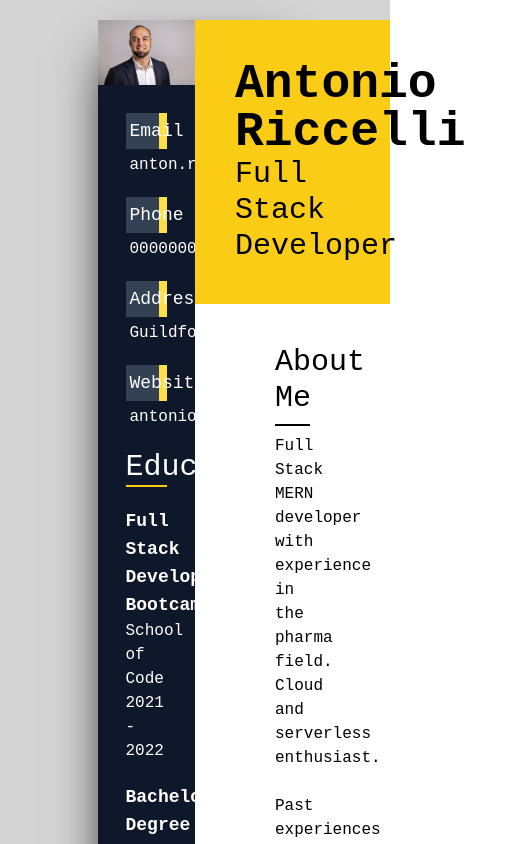
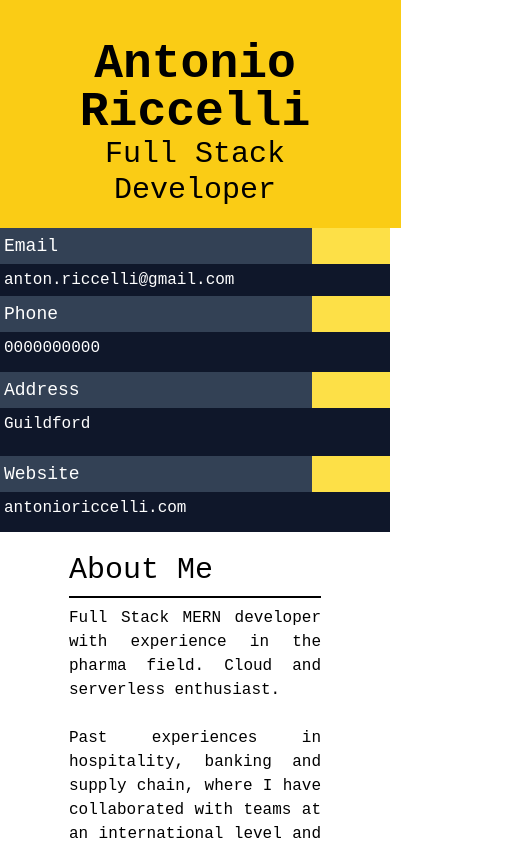
Before and after one commit to Antonio-Riccelli/cloud-resume-challenge-frontend, a Next.js app: page / in a window 390 px wide. Shown: the top 844 px of the page, 527 px wide, since content can reach past the window. Built offline with nearby package versions, Linux system fonts and the light colour scheme; no server answers.

Commit message:
ipad and mobile styling add

```diff
--- a/pages/index.tsx
+++ b/pages/index.tsx
@@ -1,7 +1,6 @@
 import type { NextPage } from "next";
 import Head from "next/head";
 import Image from "next/image";
-import styles from "../styles/Home.module.css";
 import { useEffect, useState } from "react";
 import axios from "axios";
 
@@ -13,33 +12,41 @@ const Home: NextPage = () => {
   useEffect(() => {
     const retrieveData = async () => {
       try {
-      const response = await axios.get('https://76ycsxgr5k.execute-api.us-east-1.amazonaws.com/PROD');
-      console.log("Response to retrieving counter value:", response.data.body);
+        const response = await axios.get(
+          "https://76ycsxgr5k.execute-api.us-east-1.amazonaws.com/PROD"
+        );
+        console.log(
+          "Response to retrieving counter value:",
+          response.data.body
+        );
         setVisitorCount(response.data.body.count);
-    } catch (error : any) {
-      console.log("Error in retrieving visitor counter value:", error.message);
+      } catch (error: any) {
+        console.log(
+          "Error in retrieving visitor counter value:",
+          error.message
+        );
       }
-  }
+    };
 
     const postData = async () => {
       try {
-      const response = await axios.post('https://76ycsxgr5k.execute-api.us-east-1.amazonaws.com/PROD');
+        const response = await axios.post(
+          "https://76ycsxgr5k.execute-api.us-east-1.amazonaws.com/PROD"
+        );
         console.log("Response to updating counter value:", response.data);
+      } catch (error: any) {
+        console.log("Error in updating counter value:", error.message);
+      }
+    };
 
-    } catch (error : any) {
-      console.log("Error in updating counter value:", error.message)
-    }
-  }
-
-  postData();
-  retrieveData();
-}, [])
-
+    // postData();
+    // retrieveData();
+  }, []);
 
   return (
     <div
       id="container"
-      className="flex h-full w-full flex-col items-center bg-neutral-300"
+      className="m-0 flex h-full w-full flex-col items-center justify-center bg-neutral-300"
     >
       <Head>
         <title>Antonio Riccelli - Resume</title>
@@ -48,11 +55,14 @@ useEffect(() => {
       </Head>
 
       {/* WRAPPER FOR SIDEBAR AND MAIN */}
-      <div className="m-5 flex h-full w-6/12 flex-row shadow-2xl shadow-black">
+      <div
+        className="flex h-full flex-col-reverse shadow-2xl shadow-black md:m-5 md:flex-row lg:w-6/12"
+        id="content-wrapper"
+      >
         {/* SIDEBAR */}
         <section
           id="sidebar"
-          className="flex w-2/4 flex-col bg-slate-900 text-white"
+          className="hidden bg-slate-900 text-white sm:flex md:w-2/4 md:flex-col"
         >
           <section id="picture-section" className="relative">
             <Image
@@ -61,25 +71,31 @@ useEffect(() => {
               objectFit={"cover"}
               width={400}
               height={400}
+              className="sm:w-400 sm:h-400 hidden sm:block sm:object-cover"
             />
           </section>
 
-          <div className={"p-5"}>
-            <section id="personal-details-section" className="flex flex-col">
-              <section id="email-section" className="flex flex-col p-2">
+          <div className={"md:p-2 lg:p-5"}>
+            <section
+              id="personal-details-section"
+              className="flex flex-col break-words"
+            >
+              <section id="email-section" className="flex flex-col md:p-2">
                 <div className="contact" id="email">
                   <p className={"bg-yellow-300"}>
                     <span
-                      className={"inline-block w-4/5 bg-slate-700 p-1 text-lg"}
+                      className={
+                        "inline-block bg-slate-700 md:w-4/5 md:p-1 md:text-lg"
+                      }
                     >
                       Email
                     </span>
                   </p>
-                  <p className={"p-1 text-base"}>anton.riccelli@gmail.com</p>
+                  <p className={"text-base md:p-1"}>anton.riccelli@gmail.com</p>
                 </div>
               </section>
 
-              <section id="phone-section" className="flex flex-col p-2">
+              <section id="phone-section" className="flex flex-col md:p-2">
                 <div className="phone" id="phone">
                   <p className={"bg-yellow-300"}>
                     <span className={"block w-4/5 bg-slate-700 p-1 text-lg"}>
@@ -149,13 +165,77 @@ useEffect(() => {
         {/* MAIN SECTION */}
         <main
           id="main"
-          className="flex w-full flex-col space-y-10 bg-white pb-10"
+          className="flex w-full flex-col bg-white pb-10 sm:space-y-10"
         >
           {/* HEADER */}
-          <header id="header" className={"bg-yellow-400 p-10 text-center"}>
-            <h1 className="text-left text-5xl font-bold">Antonio Riccelli</h1>
-            <h2 className="text-3xl">Full Stack Developer</h2>
+          <header
+            id="header"
+            className={
+              "flex flex-col justify-center bg-yellow-400 p-10 pb-5 text-center align-middle sm:pb-10"
+            }
+          >
+            <h1 className="text-center text-5xl font-bold sm:text-left">
+              Antonio Riccelli
+            </h1>
+            <h2 className="text-center text-3xl sm:text-left">
+              Full Stack Developer
+            </h2>
           </header>
+
+          {/* PERSONAL DETAILS SECTION FOR MOBILE ONLY */}
+          <section
+            id="personal-details-section"
+            className="m-0 mx-auto mb-5 flex w-screen flex-col justify-center break-words bg-slate-900 p-0 align-middle text-white sm:hidden md:hidden lg:hidden xl:hidden"
+          >
+            <section id="email-section" className="flex flex-col">
+              <div className="" id="email">
+                <p className={"bg-yellow-300"}>
+                  <span
+                    className={"inline-block w-4/5 bg-slate-700 p-1 text-lg"}
+                  >
+                    Email
+                  </span>
+                </p>
+                <p className={"p-1 text-base"}>anton.riccelli@gmail.com</p>
+              </div>
+            </section>
+
+            <section id="phone-section" className="flex flex-col">
+              <div className="phone" id="phone">
+                <p className={"bg-yellow-300"}>
+                  <span className={"block w-4/5 bg-slate-700 p-1 text-lg"}>
+                    Phone
+                  </span>
+                </p>
+                <p className={"p-1 text-base"}>0000000000</p>
+              </div>
+            </section>
+
+            <section id="address-section" className="flex flex-col py-2">
+              <p className={"bg-yellow-300"}>
+                <span className={"block w-4/5 bg-slate-700 p-1 text-lg"}>
+                  Address
+                </span>
+              </p>
+              <p className={"p-1 text-base"} id="address">
+                Guildford
+              </p>
+            </section>
+
+            <section id="website-section" className="flex flex-col py-2">
+              <p className={"bg-yellow-300"}>
+                <span className={"block w-4/5 bg-slate-700 p-1 text-lg"}>
+                  Website
+                </span>
+              </p>
+              <a
+                className={"p-1 text-base"}
+                href="https://www.antonioriccelli.com"
+              >
+                antonioriccelli.com
+              </a>
+            </section>
+          </section>
 
           <section className="space-y-2 px-20" id="cv-section-summary">
             <h2 className={"border-b-2 border-black pb-2 text-3xl"}>
@@ -410,11 +490,43 @@ useEffect(() => {
               <p>2015 - 2016</p>
             </div>
           </section>
+
+          {/* EDUCATION SECTION FOR MOBILE ONLY */}
+          <section
+            id="education-section"
+            className="mb-5 flex flex-col space-y-2 p-2 px-20 text-base sm:hidden"
+          >
+            <h2
+              className={"border-b-2 border-solid border-b-yellow-400 text-3xl"}
+            >
+              Education
+            </h2>
+            <section
+              className={"border-l-4 border-solid pl-1"}
+              id="education-entry"
+            >
+              <p className="text-lg font-bold">
+                Full Stack Development Bootcamp
+              </p>
+              <p className={"text-base"}>School of Code</p>
+              <p className={"text-base"}>2021 - 2022</p>
+            </section>
+            <section
+              id="education-entry"
+              className="border-l-4 border-solid pl-1"
+            >
+              <p className={"text-lg font-bold"}>
+                Bachelor&apos;s Degree in Foreign Languages and Literatures
+              </p>
+              <p className={"text-base"}>Naples Eastern University</p>
+              <p className={"text-base"}>2011 - 2015</p>
+            </section>
+          </section>
         </main>
       </div>
 
       {/* FOOTER */}
-      <footer className={styles.footer}>
+      <footer className="inline-block">
         {/* COUNTER */}
         <section
           id="counter"
--- a/styles/Home.module.css
+++ /dev/null
@@ -1,106 +0,0 @@
-
-
-.main {
-  display: flex;
-  flex-direction: column;
-}
-
-.main * {
-  margin: 5px;
-  padding: 5px;
-}
-
-.sidebar {
-  margin: 0;
-  padding: 0;
-  width: 200px;
-  background-color: #f1f1f1;
-  position: fixed;
-  height: 100%;
-  overflow: auto;
-}
-
-.sidebar a {
-  display: block;
-  color: black;
-  padding: 16px;
-  text-decoration: none;
-}
-
-.sidebar a.active {
-  background-color: #04AA6D;
-  color: white;
-}
-
-.sidebar a:hover:not(.active) {
-  background-color: #555;
-  color: white;
-}
-
-.main {
-  margin-left: 200px;
-  padding: 1px 6px;
-  height: 100%;
-  outline: 2px solid black;
-  background-color: #f1f1d1;
-}
-
-.cvSection, .personalDetails {
-  outline: 2px solid black;
-  margin: 5px 10px;
-  padding: 15px 15px;
-  border-radius: 5px;
-}
-
-.personalDetails {
-  outline: unset;
-}
-
-.header {
-  text-align: right;
-}
-
-.counter {
-  background-color: pink;
-  position: absolute;
-  right: 5px;
-  z-index: 2;
-  opacity: 0.8;
-  padding: 20px;
-  border-radius: 20px;
-  display: flex;
-  justify-content: center;
-  flex-direction: column;
-  align-items: center;
-}
-
-.counter p {
-  background-color: white;
-  width: 50%;
-  text-align: center;
-  margin-top: 10px;
-}
-
-.techStack ul {
-  display: grid;
-  grid-template-columns: 1fr 1fr;
-  grid-template-rows: auto;
-}
-
-@media screen and (max-width: 700px) {
-  .sidebar {
-      width: 100%;
-      height: auto;
-      position: relative;
-  }
-
-  .sidebar a {float:left;}
-  .main {margin-left: 0;}
-}
-
-@media screen and (max-width: 400px) {
-  .sidebar a {
-      text-align: center;
-      float: none;
-  }
-}
```
Also changed, not shown: styles/globals.css (line endings or trailing spaces). Lines whose indentation alone changed are shown as unchanged.
